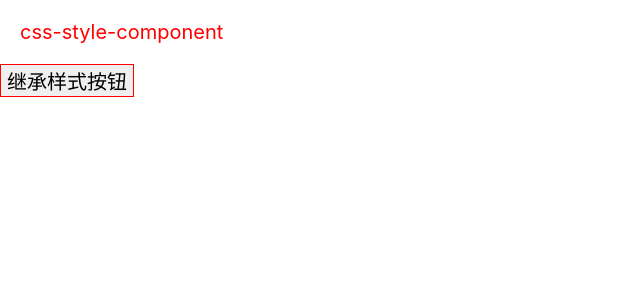
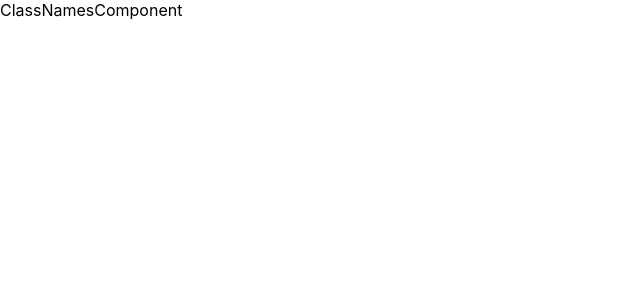
Before and after one commit to luKorea/react18-live, a React app in the folder learn_react_scaffod/: page / in a window 1280 px wide. Shown: the top 300 px of the page, without its empty margins (0-640 px from the left). Built offline with nearby package versions, Linux system fonts and the light colour scheme; the HTML template or start-up script is replaced by a standard one.

Commit message:
classnames库使用学习 2022-10-04 20:40:03

```diff
--- a/learn_react_scaffod/package.json
+++ b/learn_react_scaffod/package.json
@@ -18,6 +18,7 @@
     "browserslist": "^4.18.1",
     "camelcase": "^6.2.1",
     "case-sensitive-paths-webpack-plugin": "^2.4.0",
+    "classnames": "^2.3.2",
     "css-loader": "^6.5.1",
     "css-minimizer-webpack-plugin": "^3.2.0",
     "dotenv": "^10.0.0",
--- a/learn_react_scaffod/src/App.js
+++ b/learn_react_scaffod/src/App.js
@@ -7,6 +7,7 @@ import React from 'react'
 // import FormSubmit from './components/FormSubmit';
 import HocComponents from './components/HocComponents';
 import CssStyle from './components/cssStyle';
+import ClassNamesComponent from './components/ClassNames';
 // import Main from './components/props/main';
 // import TabControlWrap from './components/tab_control'
 // import SlotComponent from './components/slot';
@@ -41,7 +42,8 @@ class App extends React.Component {
             // <ControlForm />
             // <FormSubmit/>
             // <HocComponents />
-            <CssStyle/>
+            // <CssStyle/>
+            <ClassNamesComponent />
         );
     }
 }
--- /dev/null
+++ b/learn_react_scaffod/src/components/ClassNames.jsx
@@ -0,0 +1,14 @@
+import React, { PureComponent } from "react";
+import _class from "classnames";
+
+export class ClassNamesComponent extends PureComponent {
+  render() {
+    return (
+      <div className={_class("aaa", { isFalse: 0, isTrue: 1, "is-true": 1 })}>
+        ClassNamesComponent
+      </div>
+    );
+  }
+}
+
+export default ClassNamesComponent;
```
Also changed, not shown: 1 other file (tests, documents, lock files or other folders).
